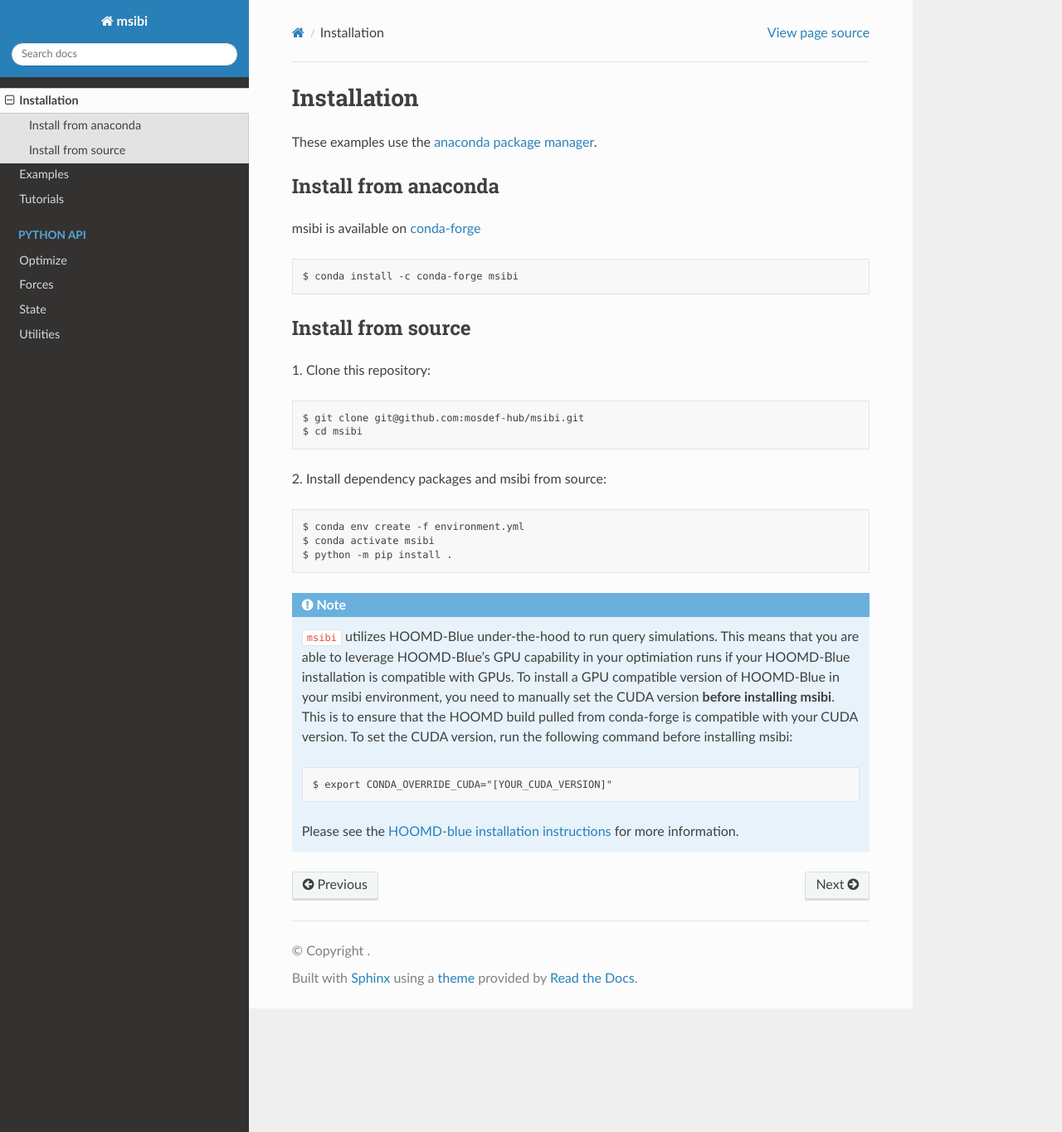
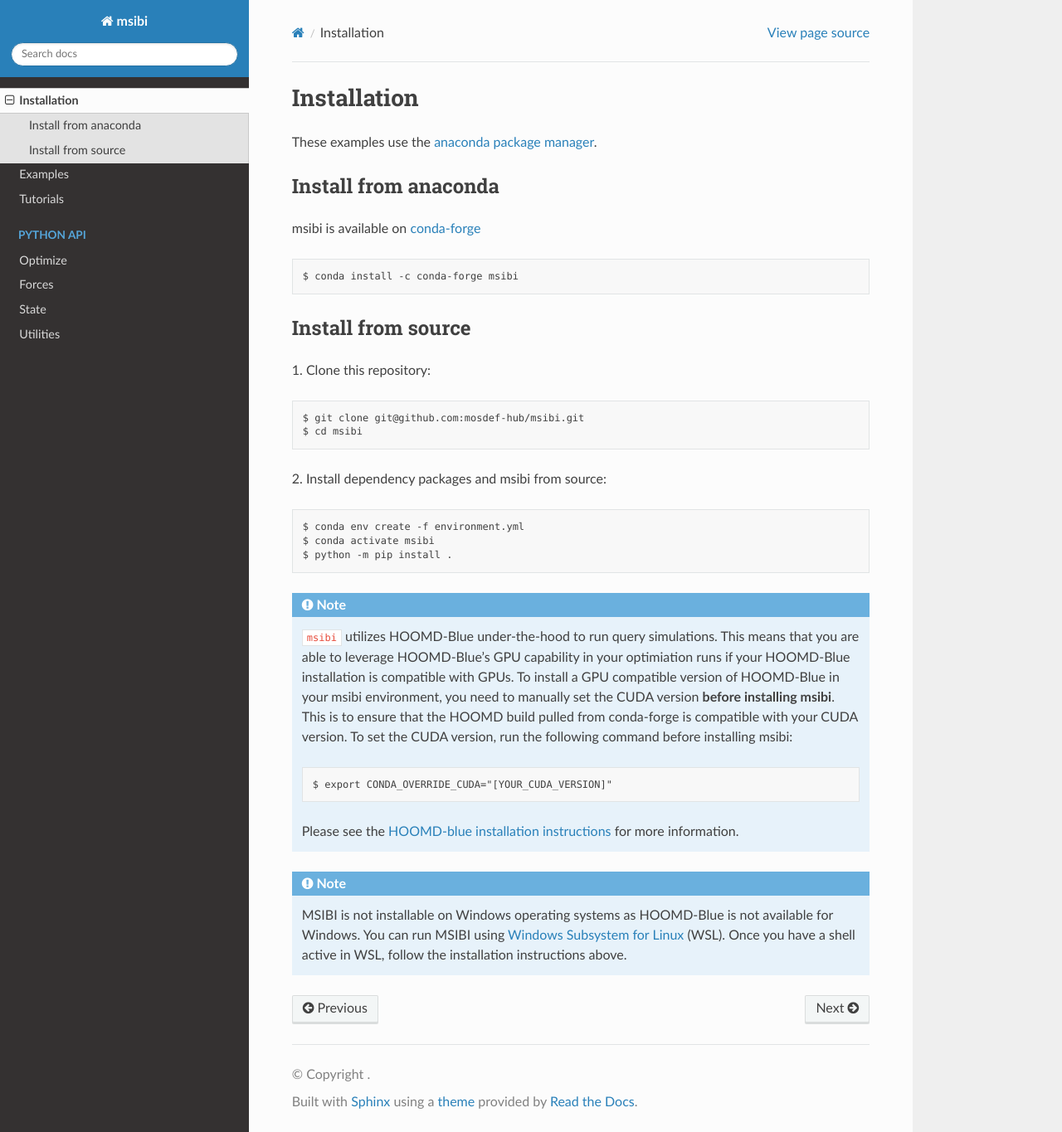
Before and after one commit to mosdef-hub/msibi, a Sphinx documentation site: the page built from docs/source/installation.rst, in a window 1280 px wide and 1365 px high. Shown: the whole window at 83% size. Built offline with Sphinx 7.4.7 and the Read the Docs theme 3.1.0, drawn with Linux system fonts in a browser that asks for light colours.

Commit message:
Add WSL test to CI workflow, add notes about using with Windows

```diff
--- a/docs/source/installation.rst
+++ b/docs/source/installation.rst
@@ -40,3 +40,8 @@
         $ export CONDA_OVERRIDE_CUDA="[YOUR_CUDA_VERSION]"
 
     Please see the `HOOMD-blue installation instructions <https://hoomd-blue.readthedocs.io/en/stable/installation.html>`_ for more information.
+
+
+.. note::
+  MSIBI is not installable on Windows operating systems as HOOMD-Blue is not available for Windows. You can run MSIBI using `Windows Subsystem for Linux <https://learn.microsoft.com/en-us/windows/wsl/install>`_ (WSL).
+  Once you have a shell active in WSL, follow the installation instructions above.
```
Also changed, not shown: README.md (+5 -0 lines), 1 other file.
